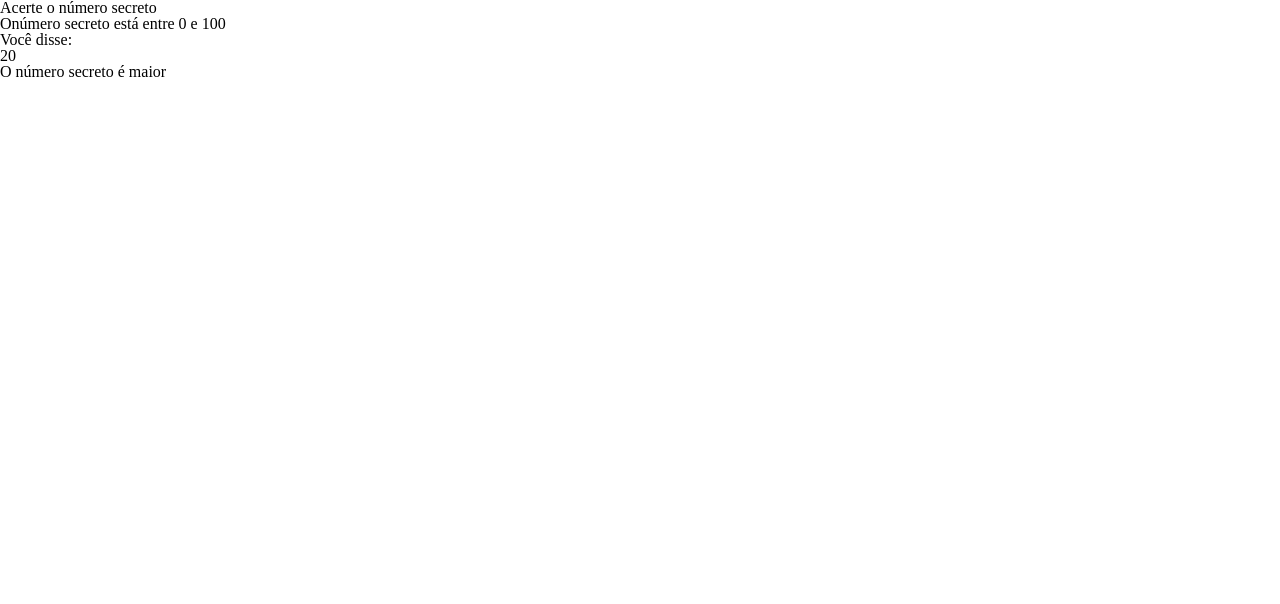
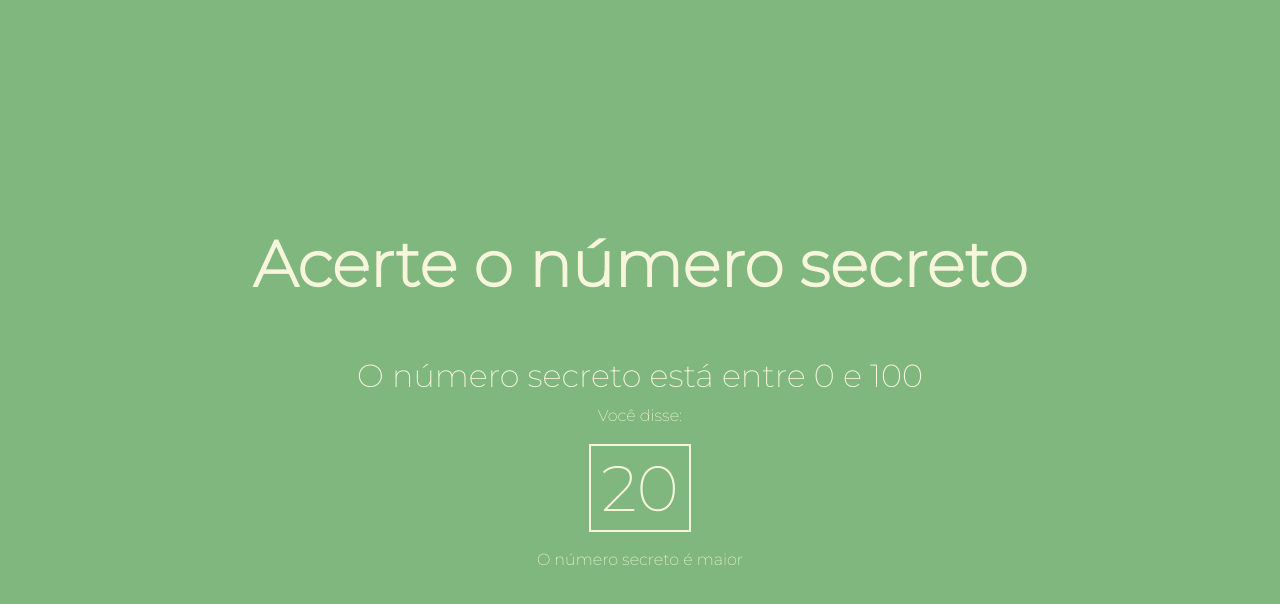
Before and after one commit to Gabrielnvitor/numero-secreto, a plain HTML site: page index.html in a window 1280 px wide. Drawn offline with nearby package versions, Linux system fonts and the light colour scheme.

Commit message:
Css Aplicado

```diff
--- a/index.html
+++ b/index.html
@@ -11,11 +11,12 @@
 </head>
 <body>
     <h1>Acerte o número secreto</h1>
-    <h3>Onúmero secreto está entre <span id="menor-valor">0</span> e <span id="maior-valor">100</span></h3>
+    <h3>O número secreto está entre <span id="menor-valor">0</span> e <span id="maior-valor">100</span></h3>
     <div id="chute" class="mensagem">
         <div>Você disse:</div>
         <span class="box">20</span>
-        <div>O número secreto é maior <i class="fa-sharp fa-solid fa-square-up"></i></div>
+        <div>O número secreto é maior </div>
     </div>
+    <i class="fa-regular fa-square-up"></i>
 </body>
 </html>
--- a/style.css
+++ b/style.css
@@ -0,0 +1,44 @@
+@import url('https://fonts.googleapis.com/css2?family=Montserrat:wght@200&display=swap');
+
+:root {
+    --font-family: 'Montserrat', sans-serif;
+    --bg-color:#7FB77E;
+    --primary-color:#F7F6DC;
+
+}
+
+body{
+    background-color: var(--bg-color);
+    color: var(--primary-color);
+    min-height: 100vh;
+    display: flex;
+    flex-direction: column;
+    align-items: center;
+    justify-content: center;
+    text-align: center;
+    margin: 0;
+    font-family: var(--font-family);
+}
+
+h1{
+    font-size: 4em;
+    font-weight: 600;
+}
+
+h3{
+    font-size: 2em;
+    margin-top: 2em;
+}
+
+.mensagem{
+    font-size: 1.5 em;
+    margin-top: 1em;
+}
+
+.box{
+    border: 2px solid var(--primary-color);
+    display: inline-block;
+    font-size: 4em;
+    padding: 10px;
+    margin: 20px;
+}
```
